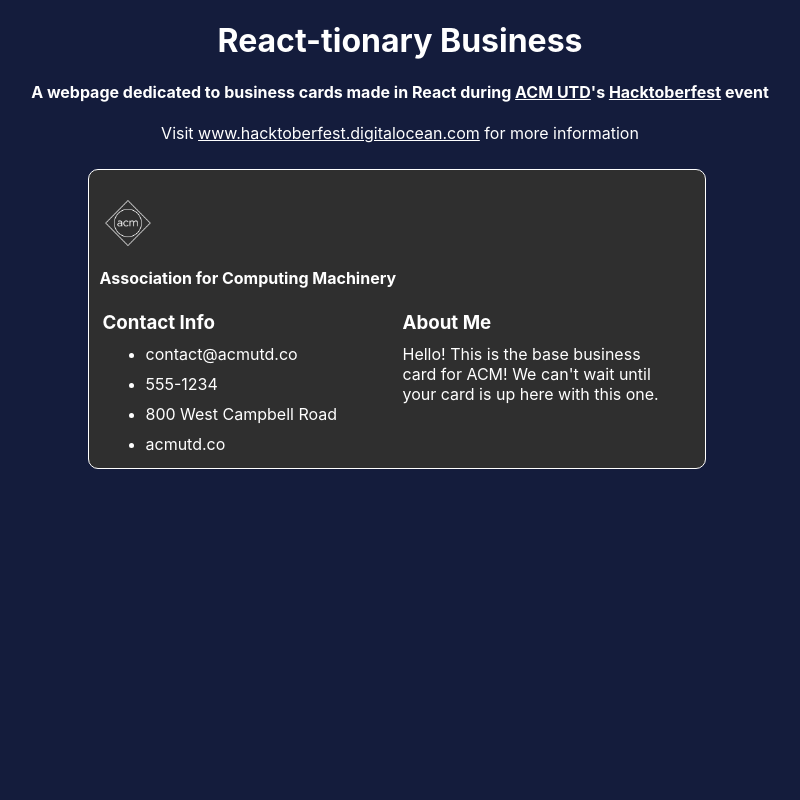
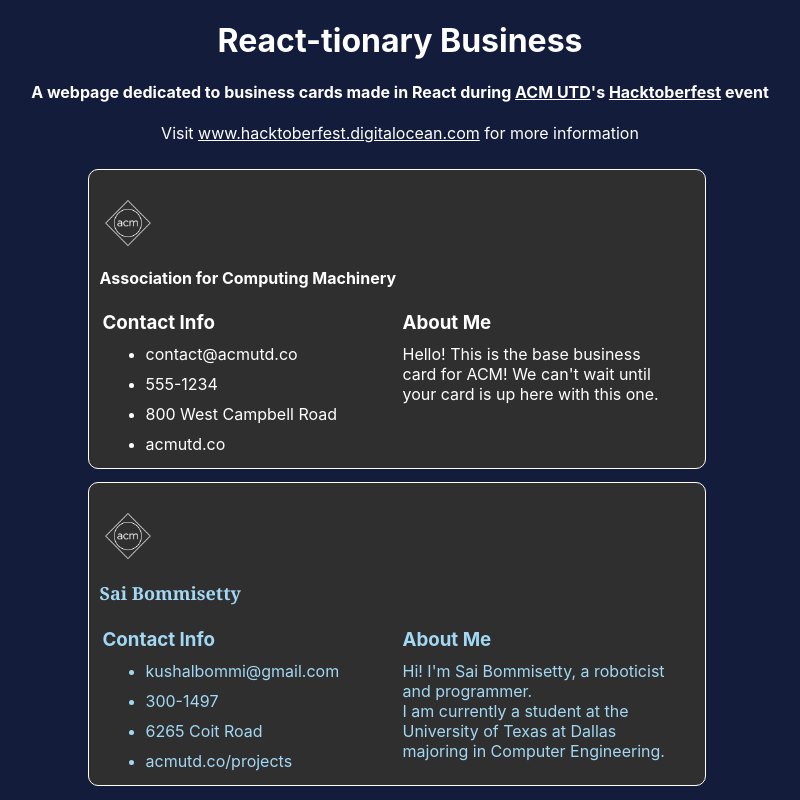
Before and after one commit to acmutd/htf-projects, a React (Create React App) app: page / in a window 1280 px wide. Shown: the whole page, without its empty margins (240-1040 px from the left). Built offline with nearby package versions, Linux system fonts and the light colour scheme.

Commit message:
Created my business card - Sai Bommisetty

```diff
--- a/src/App.js
+++ b/src/App.js
@@ -3,7 +3,7 @@
 
 // Make sure you add an import for your card!
 import ACMCard from './components/ACMCard';
-
+import SaiB from './components/SaiB';
 function App() {
   return (
     <div className="app">
@@ -17,6 +17,7 @@
       <div id="business-cards">
         {/*Notice how you can give named attributes to your component!*/}
         <ACMCard name="Association for Computing Machinery" email="contact@acmutd.co" phone="555-1234" address="800 West Campbell Road" website="acmutd.co"/>
+        <SaiB name="Sai Bommisetty" email="kushalbommi@gmail.com" phone="300-1497" address="6265 Coit Road" website="acmutd.co/projects"/>
 
         {/*Add your component above this comment to put it into the app!*/}
       </div>
--- /dev/null
+++ b/src/components/SaiB.css
@@ -0,0 +1,61 @@
+/*
+File containing styles for individual card components
+
+Use a copy of this file to style your business card
+*/
+
+#SaiB-card
+{
+  max-width: 600px;
+  max-height: 350px;
+
+  display: grid;
+  grid-template-columns: 50% 50%;
+
+  padding: 8px;
+
+  overflow-x: visible;
+
+  color: white;
+  background-color: #2f2f2f;
+
+  border-style: solid;
+  border-radius: 10px;
+  border-width: 1px;
+}
+
+#SaiB-card h1
+{
+  grid-column: 1 / 3;
+  text-align: left;
+  font-size: large;
+  font-family: Georgia, 'Times New Roman', Times, serif;
+  color: #a3d8f4;
+}
+
+#SaiB-card-contact-info
+{
+  grid-column: 1;
+  color: #a3d8f4;
+}
+
+#SaiB-card-about-me
+{
+  grid-column: 2;
+
+  vertical-align: top;
+  border-radius: 20px;
+  height: 75%;
+  color: #a3d8f4;
+}
+
+#acm-logo
+{
+  width: 50px;
+  height: 50px;
+
+  grid-column: 1 / 3;
+  text-align: center;
+
+  display: inline-block;
+}
--- /dev/null
+++ b/src/components/SaiB.js
@@ -0,0 +1,53 @@
+// It's important to import react before we begin so we can get access to the Component superclass
+import React, { Component } from 'react';
+
+// Make sure to update this import to the name of your CSS file!
+import "./SaiB.css";
+
+/*
+This is a general class that you can use as a template to create your card! Make sure you make a copy
+of the file before editing it
+
+Change the name "ACMCard" to some other valid identifier name. This way, your unique
+component won't interfere with the names of anyone else's card.
+*/
+class SaiB extends Component
+{
+    render()
+    {
+        /*
+        Here, we are returning some JavaScript XML (used in a similar manner to HTML) which
+        allows us to actually build our component.
+        */
+        return (
+        <div id="SaiB-card">
+            <span><img id="acm-logo" alt="ACM Logo" src={"./images/acm-light-alt.png"}/></span>
+            {/*Replace any 'this.props.attribute' with the name of the attributes you gave in the App.js file!*/}
+            <h1>{this.props.name}</h1>
+
+            {/*Create your card however you want!*/}
+            <div id="SaiB-card-contact-info">
+                <h3>Contact Info</h3>
+                <ul>
+                    <li>{this.props.email}</li>
+                    <li>{this.props.phone}</li>
+                    <li>{this.props.address}</li>
+                    <li>{this.props.website}</li>
+                </ul>
+            </div>
+
+            <div id="SaiB-card-about-me">
+                <h3>About Me</h3>
+                <p>
+                    Hi! I'm Sai Bommisetty, a roboticist and programmer. <br></br>
+                    I am currently a student at the University of Texas at Dallas majoring in Computer Engineering.
+                </p>
+            </div>
+        </div>
+        )
+
+    }
+}
+
+// Make sure to update this export with the name of the above class
+export default SaiB;
```
